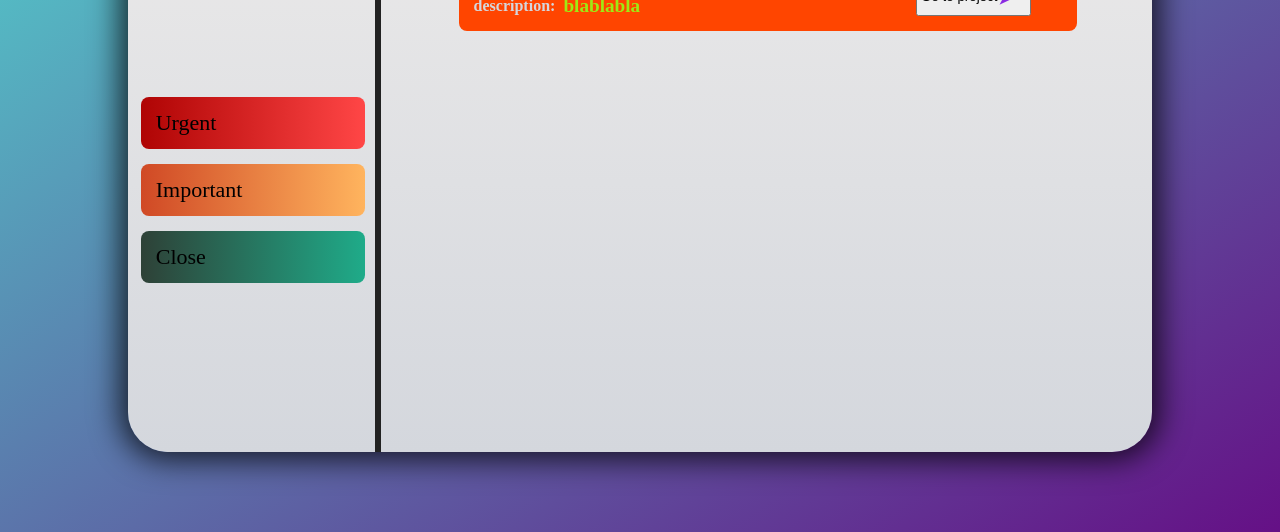
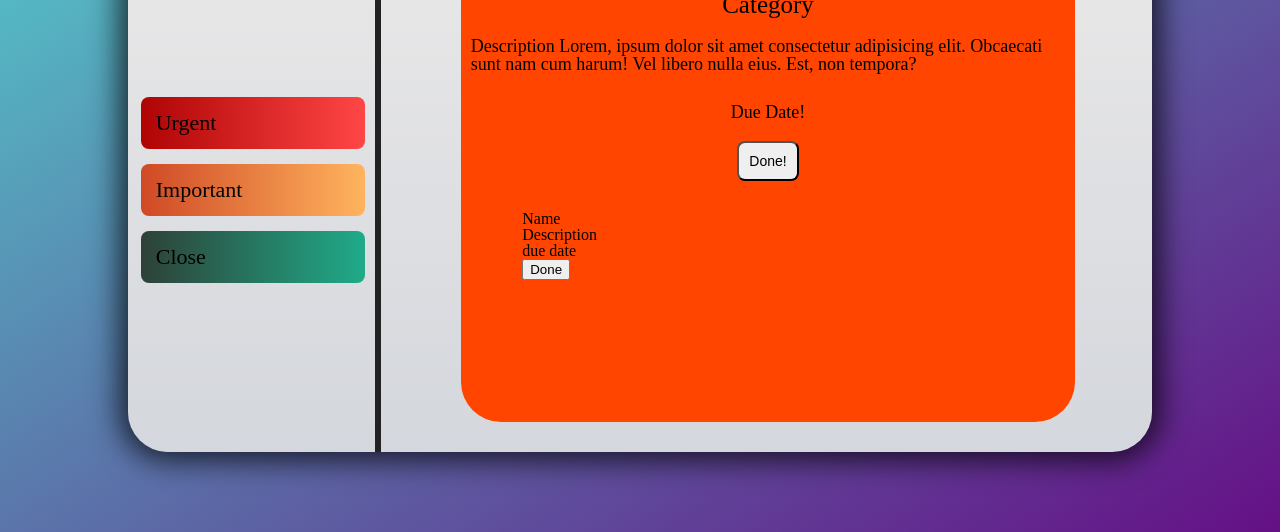
Before and after one commit to jofer86/Todo-List-JS, a website built with webpack: page dist/index.html in a window 1280 px wide. Shown: the part 268-800 px from the top of the page. Built offline with nearby package versions, Linux system fonts and the light colour scheme.

Commit message:
working on the project view

```diff
--- a/src/main.scss
+++ b/src/main.scss
@@ -90,6 +90,9 @@ main {
   grid-area: main;
   border-radius: 0 0 40px 0;
   background-image: linear-gradient($white);
+  display: flex;
+  justify-content: center;
+  align-items: center;
   &__green{
     background-image: linear-gradient($green);
   }
@@ -152,6 +155,8 @@ main {
           display: flex;
           align-items: center;
           justify-content: center;
+          border-radius: 8px;
+          margin-top: 10px;
           & span {
             font-size: 1.5rem;
             color: blueviolet;
@@ -170,6 +175,46 @@ main {
   }
 }
 
+.project{
+  background-color: orangered;
+  height: 60vh;
+  width: 80%;
+  border-radius: 40px;
+  &__info{
+    display: flex;
+    flex-direction: column;
+    align-items: center;
+    h1 {
+      font-size: 40px;
+      font-weight: bold;
+    }
+    h2 {
+      font-size: 25px;
+      margin-top: 10px;
+    }
+    p {
+      margin-top: 10px;
+      font-size: 18px;
+      padding: 10px;
+    }
+    button{
+      margin-top: 10px;
+      padding: 10px;
+      font-size: 14px;
+      border-radius: 8px;
+    }
+  }
+  &__todo {
+    display: flex;
+    flex-direction: column;
+    align-items: center;
+    margin-top: 30px;
+  }
+  ul {
+    width: 80%;
+  }
+}
+
 .hide {
   display: none;
 }
```
Also changed, not shown: dist/index.html, 1 other file.
